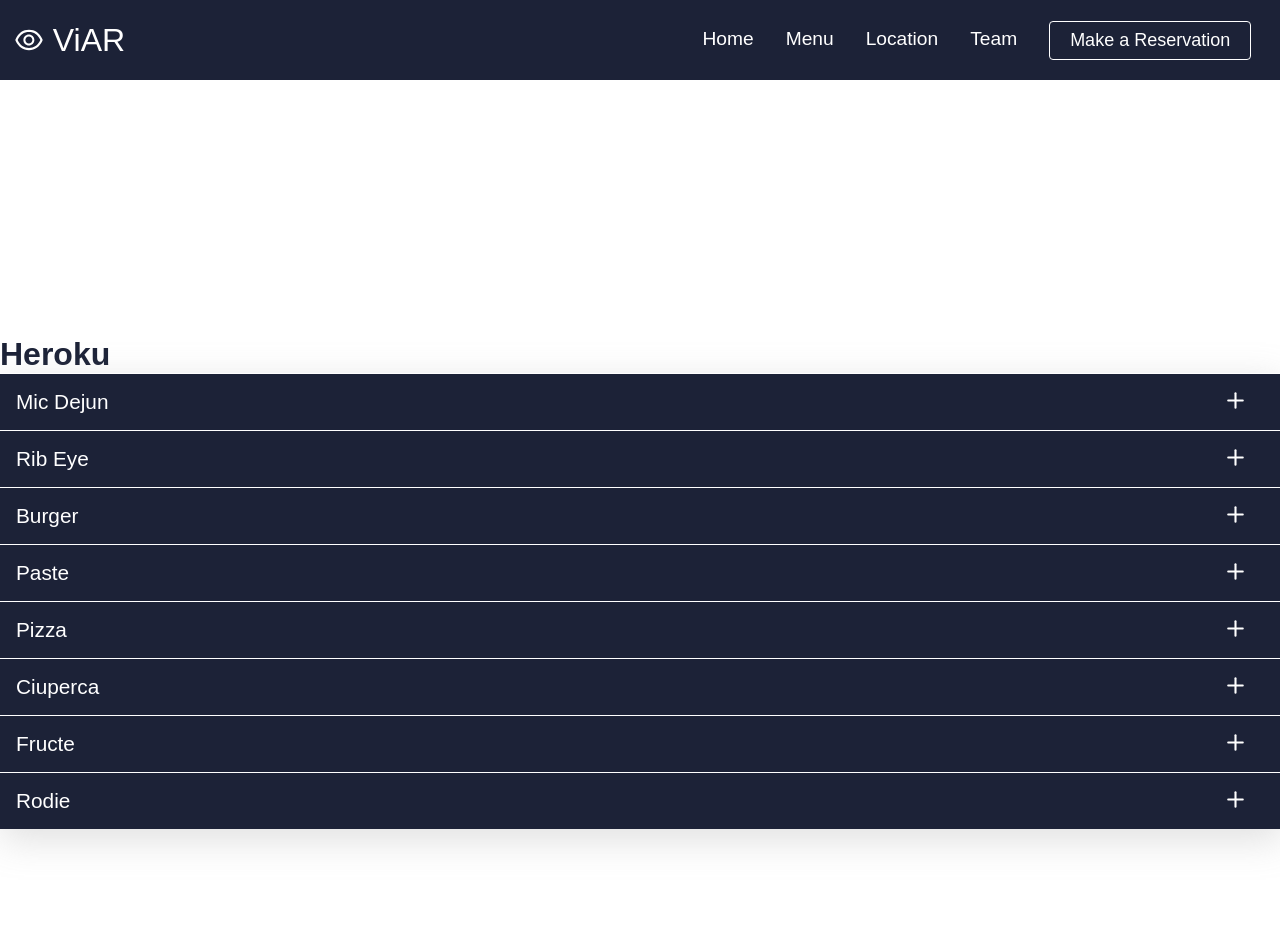
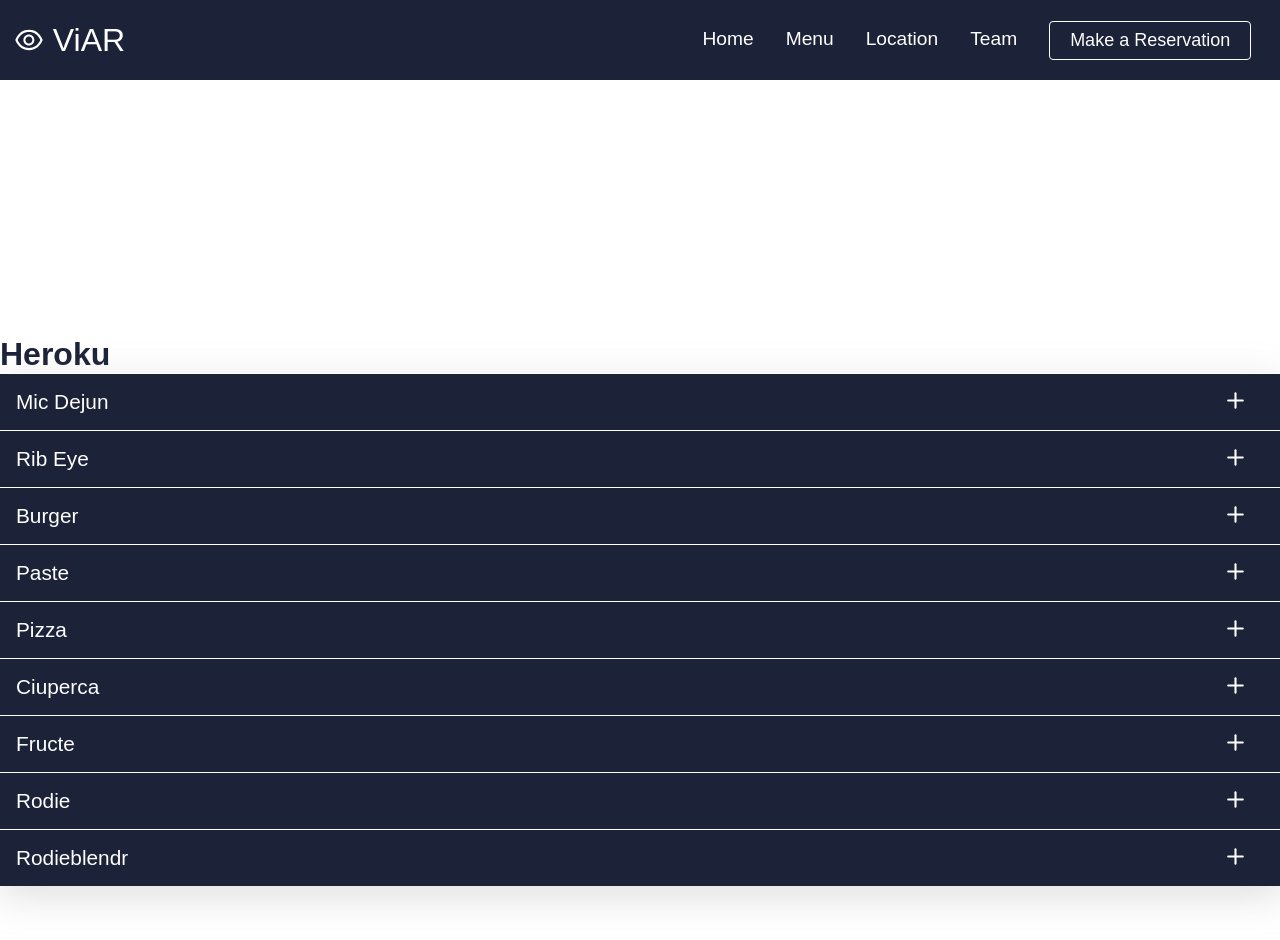
Before and after one commit to danster99/ARWebApp, a React (Create React App) app: page /menu in a window 1280 px wide. Shown: the top 940 px of the page. Built offline with nearby package versions, Linux system fonts and the light colour scheme.

Commit message:
rodie blendr

```diff
--- a/src/components/pages/MenuPage/Data.js
+++ b/src/components/pages/MenuPage/Data.js
@@ -40,6 +40,11 @@ export const DataLegume = [
     name: 'Rodie',
     description: 'A labracadabradora.',
     price: '30 lei',
+  },
+  {
+    name: 'Rodieblendr',
+    description: 'A labracadabradora.',
+    price: '30 lei',
   }
   ];
 
```
Also changed, not shown: public/models/rodieblendr/rodieblendr.jpg (added), 1 other file (tests, documents, lock files or other folders).
